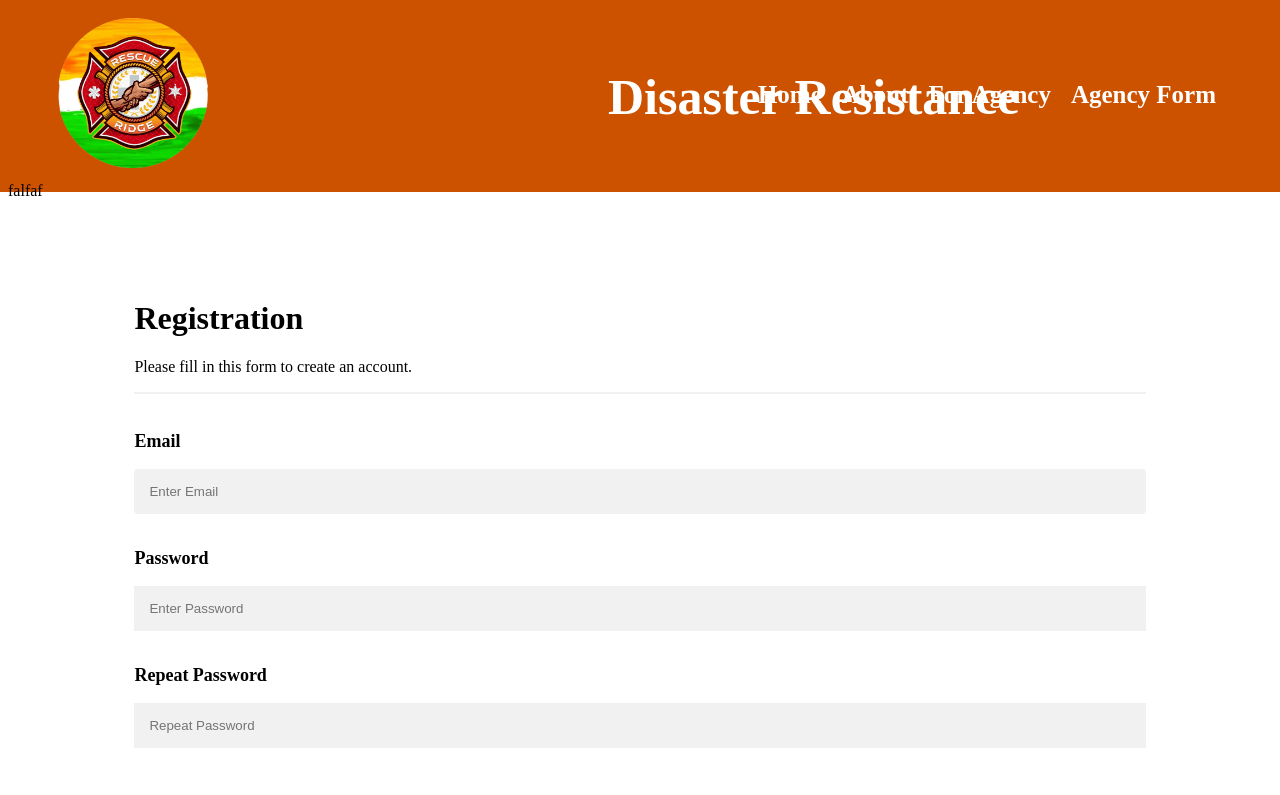
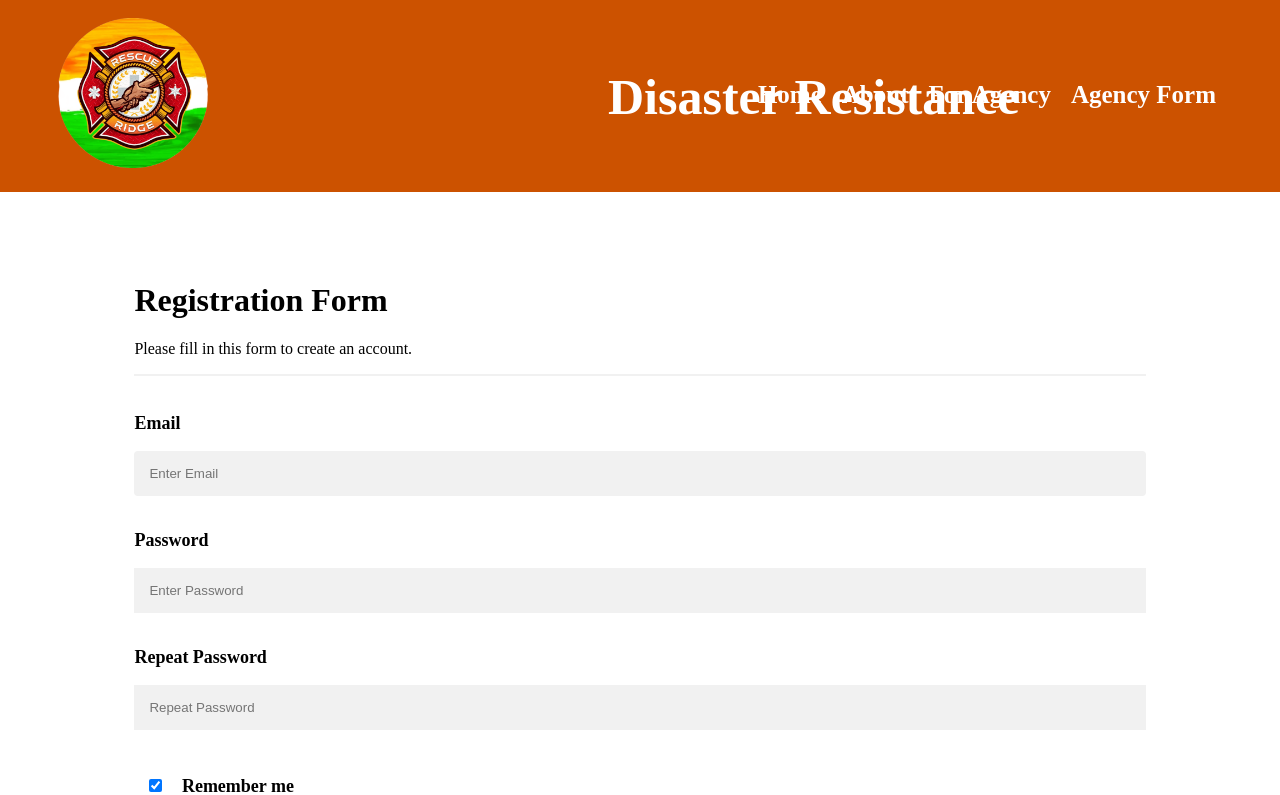
Before and after one commit to Pratyansh35/Hackathon_Techs, a React (Create React App) app in the folder Frontend/: page /Agency in a window 1280 px wide. Shown: the top 795 px of the page. Built offline with nearby package versions, Linux system fonts and the light colour scheme.

Commit message:
changed some basic text error

```diff
--- a/Frontend/src/components/Java script/Agency.js
+++ b/Frontend/src/components/Java script/Agency.js
@@ -19,13 +19,13 @@ export default function Agency() {
 
             <form action="action_page.php">
                 <div class="loginDiv" id='loginDiv'>
-                    falfaf
+
                 </div>
 
 
 
                 <div class="SignUpDiv" id='SignUpDiv'>
-                    <h1>Registration</h1>
+                    <h1 >Registration Form</h1>
                     <p>Please fill in this form to create an account.</p>
                     <hr/>
 
--- a/Frontend/src/components/css/Video.css
+++ b/Frontend/src/components/css/Video.css
@@ -5,6 +5,7 @@
   height: 150px;
   margin: 0 auto;
 }
+
 
 .input {
   flex-grow: 1;
```
